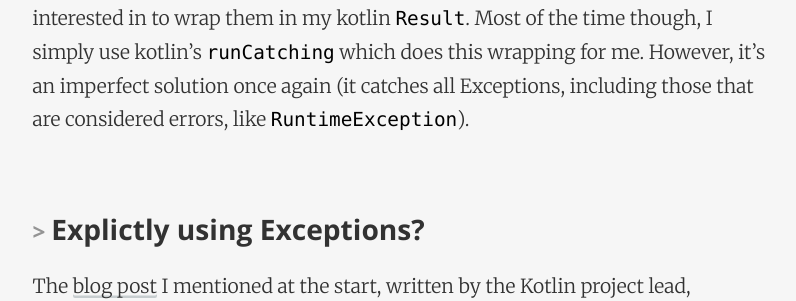
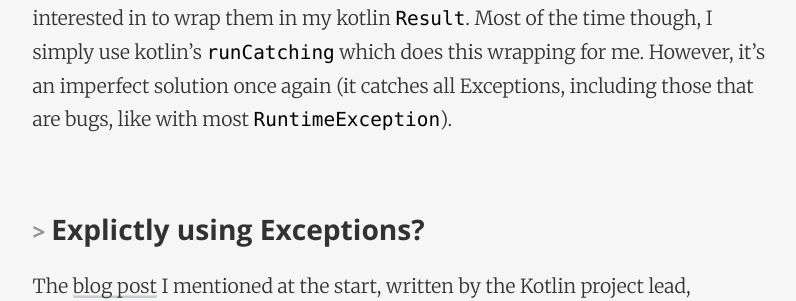
Before and after one commit to dcostap/personal-blog, a Jekyll site: the page built from _programming-notes/2023-11-01-error-handling-in-kotlin.md, in a window 1280 px wide and 900 px high, scrolled down 2837 px. Shown: the part 220-521 px from the top of the window, without its empty margins (238-1034 px from the left). Built offline with Jekyll 4.4.1, drawn with Linux system fonts in a browser that asks for light colours; nearby versions of some CDN libraries.

Commit message:
Update 2023-11-01-error-handling-in-kotlin.md

```diff
--- a/_programming-notes/2023-11-01-error-handling-in-kotlin.md
+++ b/_programming-notes/2023-11-01-error-handling-in-kotlin.md
@@ -57,7 +57,7 @@ Thus, all the functions that may fail (in expected and known ways) to return the
 This is a bit tricky since Kotlin decided to do away with java's checked Exceptions.
 This means that unfortunately you never know if a java method you are calling may throw a Exception.
 Thus, I have to be careful and consider the Exceptions each java method may throw, and consider which ones I am interested in to wrap them in my kotlin `Result`.
-Most of the time though, I simply use kotlin's `runCatching` which does this wrapping for me. However, it's an imperfect solution once again (it catches all Exceptions, including those that are considered errors, like `RuntimeException`).
+Most of the time though, I simply use kotlin's `runCatching` which does this wrapping for me. However, it's an imperfect solution once again (it catches all Exceptions, including those that are bugs, like with most `RuntimeException`).
 
 ## Explictly using Exceptions?
 
```
